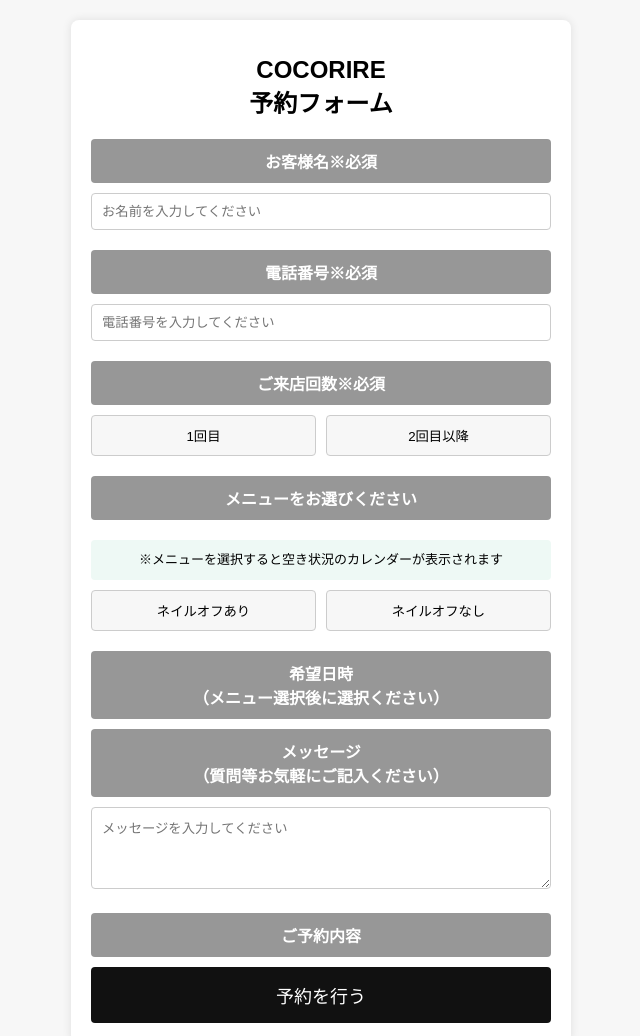
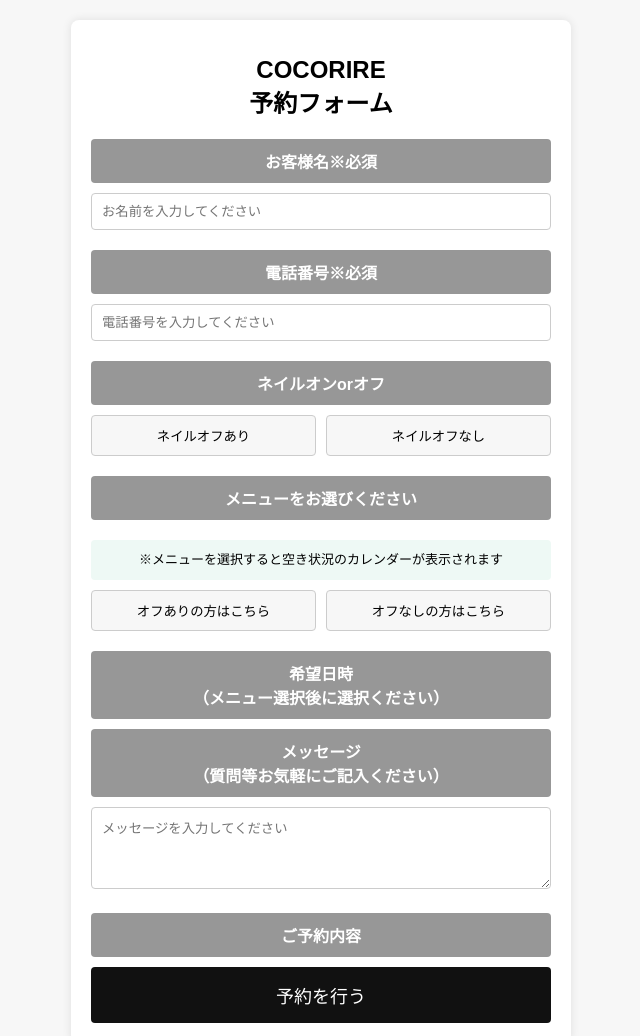
Before and after one commit to officialline0101/COCORIRE, a plain HTML site: page index.html in a window 1280 px wide. Shown: the whole page, without its empty margins (319-959 px from the left). Drawn offline with Linux system fonts and the light colour scheme; a script that the page names is missing.

Commit message:
Update index.html

```diff
--- a/index.html
+++ b/index.html
@@ -424,17 +424,17 @@
         <div class="label">電話番号※必須</div>
         <input type="tel" id="phone" placeholder="電話番号を入力してください">
 
-        <div class="label">ご来店回数※必須</div>
+        <div class="label">ネイルオンorオフ</div>
         <div class="visit-buttons">
-            <button type="button" id="firstVisit" onclick="selectVisit(this)">1回目</button>
-            <button type="button" id="repeatVisit" onclick="selectVisit(this)">2回目以降</button>
+            <button type="button" id="firstVisit" onclick="selectVisit(this)">ネイルオフあり</button>
+            <button type="button" id="repeatVisit" onclick="selectVisit(this)">ネイルオフなし</button>
         </div>
 
         <div class="label">メニューをお選びください</div>
         <div class="info-text">※メニューを選択すると空き状況のカレンダーが表示されます</div>
         <div class="menu-sections">
-            <button type="button" onclick="showMenu('male')">ネイルオフあり</button>
-            <button type="button" onclick="showMenu('female')">ネイルオフなし</button>
+            <button type="button" onclick="showMenu('male')">オフありの方はこちら</button>
+            <button type="button" onclick="showMenu('female')">オフなしの方はこちら</button>
         </div>
 
         <div id="male" class="menu-section">
```
